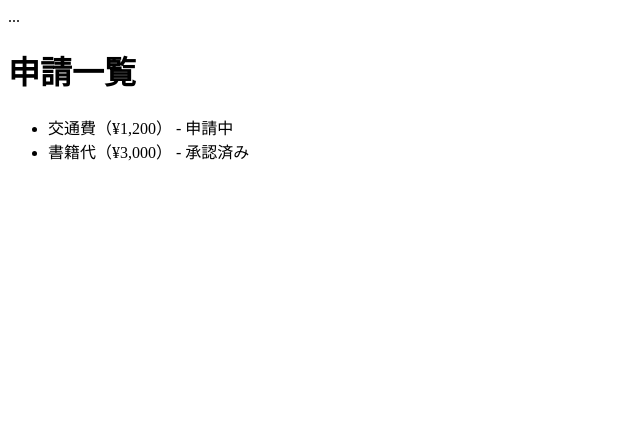
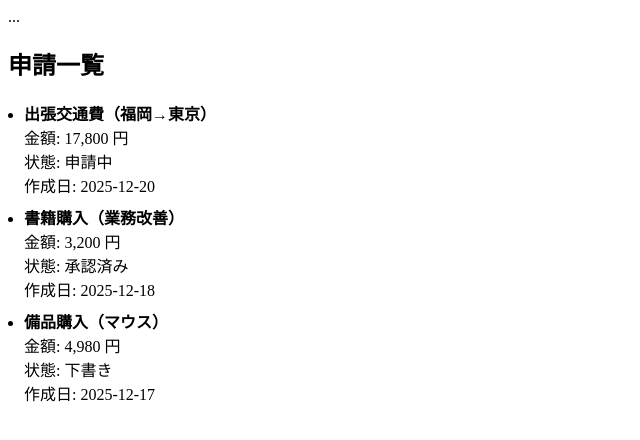
Before and after one commit to ryu-otsuki/expense-approval-app, a Nuxt app: page /requests in a window 1280 px wide. Shown: the top 440 px of the page, without its empty margins (0-640 px from the left). Built offline with nearby package versions, Linux system fonts and the light colour scheme.

Commit message:
feat: add requests list page

```diff
--- /dev/null
+++ b/app/domain/request.ts
@@ -0,0 +1,9 @@
+export type RequestStatus = 'draft' | 'submitted' | 'approved' | 'rejected'
+
+export type Request = {
+  id: string
+  title: string
+  amount: number
+  status: RequestStatus
+  createdAt: string // ISO date (簡易)
+}
--- /dev/null
+++ b/app/mocks/requests.ts
@@ -0,0 +1,25 @@
+import type { Request } from '~/domain/request'
+
+export const mockRequests: Request[] = [
+  {
+    id: 'req_001',
+    title: '出張交通費（福岡→東京）',
+    amount: 17800,
+    status: 'submitted',
+    createdAt: '2025-12-20',
+  },
+  {
+    id: 'req_002',
+    title: '書籍購入（業務改善）',
+    amount: 3200,
+    status: 'approved',
+    createdAt: '2025-12-18',
+  },
+  {
+    id: 'req_003',
+    title: '備品購入（マウス）',
+    amount: 4980,
+    status: 'draft',
+    createdAt: '2025-12-17',
+  },
+]
--- a/app/pages/requests/index.vue
+++ b/app/pages/requests/index.vue
@@ -1,10 +1,26 @@
+<script setup lang="ts">
+import { mockRequests } from '~/mocks/requests'
+import type { RequestStatus } from '~/domain/request'
+
+const statusLabel: Record<RequestStatus, string> = {
+  draft: '下書き',
+  submitted: '申請中',
+  approved: '承認済み',
+  rejected: '却下',
+}
+</script>
+
 <template>
   <div>
-    <h1>申請一覧</h1>
+    <h2>申請一覧</h2>
 
-    <ul>
-      <li>交通費（¥1,200） - 申請中</li>
-      <li>書籍代（¥3,000） - 承認済み</li>
+    <ul style="padding-left: 16px;">
+      <li v-for="r in mockRequests" :key="r.id" style="margin-bottom: 8px;">
+        <div><strong>{{ r.title }}</strong></div>
+        <div>金額: {{ r.amount.toLocaleString() }} 円</div>
+        <div>状態: {{ statusLabel[r.status] }}</div>
+        <div>作成日: {{ r.createdAt }}</div>
+      </li>
     </ul>
   </div>
 </template>
```
